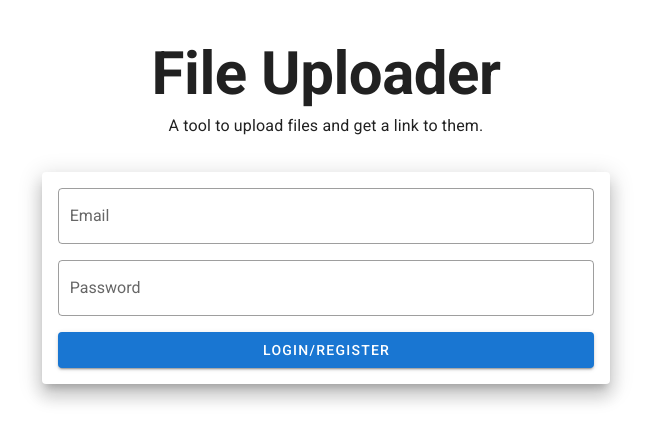
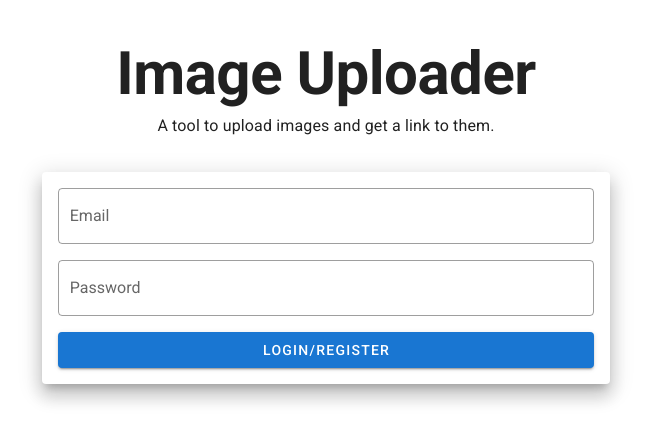
Before and after one commit to toannn00/upload-file, a Nuxt app in the folder frontend/: page / in a window 1280 px wide. Shown: the top 442 px of the page, without its empty margins (314-965 px from the left). Built offline with nearby package versions, Linux system fonts and the light colour scheme.

Commit message:
Accept image files only

```diff
--- a/frontend/components/FileList/index.vue
+++ b/frontend/components/FileList/index.vue
@@ -2,7 +2,7 @@
   <v-row justify="center" align="center">
     <v-col cols="12" sm="8" md="6">
       <v-card class="elevation-12">
-        <v-card-title>Your Files</v-card-title>
+        <v-card-title>Your Images</v-card-title>
         <v-card-text>
           <v-progress-linear
             v-if="loading"
--- a/frontend/components/FileUpload/index.vue
+++ b/frontend/components/FileUpload/index.vue
@@ -7,19 +7,19 @@
             v-model="file"
             :loading="loading"
             accept="*/*"
-            label="Select a file"
-            :rules="[rules.maxSize]"
+            label="Select an image"
+            :rules="[rules.maxSize, rules.acceptedExtention]"
             @change="onFileChange"
           ></v-file-input>
           <v-btn
             block
             color="primary"
-            :disabled="!file || !isValidFileSize"
+            :disabled="!file || !isValidFileSize || !isValidFileExtention"
             :loading="loading"
             @click="handleUpload"
             class="mt-4"
           >
-            Upload File
+            Upload Image
           </v-btn>
         </v-card-text>
       </v-card>
@@ -48,10 +48,17 @@ export default class FileUpload extends Vue {
         "File size should be less than 5MB"
       );
     },
+    acceptedExtention: (file: File | null) => {
+      return !file || file.type.includes("image") || "File should be an image";
+    },
   };
 
   get isValidFileSize(): boolean {
     return !!this.file && this.file.size <= MAX_FILE_SIZE;
+  }
+
+  get isValidFileExtention(): boolean {
+    return !!this.file && this.file.type.includes("image");
   }
 
   onFileChange(file: File | null): void {
--- a/frontend/components/Header/index.vue
+++ b/frontend/components/Header/index.vue
@@ -1,8 +1,8 @@
 <template>
   <div class="text-center my-8">
-    <h1 class="text-h2 font-weight-bold">File Uploader</h1>
+    <h1 class="text-h2 font-weight-bold">Image Uploader</h1>
     <p class="text-subtitle-1 mt-2">
-      A tool to upload files and get a link to them.
+      A tool to upload images and get a link to them.
     </p>
     <div v-if="email" class="mt-4">
       <p class="text-subtitle-2">
--- a/frontend/nuxt.config.js
+++ b/frontend/nuxt.config.js
@@ -3,15 +3,19 @@ import colors from "vuetify/es5/util/colors";
 export default {
   // Global page headers: https://go.nuxtjs.dev/config-head
   head: {
-    titleTemplate: "%s - File Uploader",
-    title: "File Uploader",
+    titleTemplate: "%s - Image Uploader",
+    title: "Image Uploader",
     htmlAttrs: {
       lang: "en",
     },
     meta: [
       { charset: "utf-8" },
       { name: "viewport", content: "width=device-width, initial-scale=1" },
-      { hid: "description", name: "description", content: "File upload application" },
+      {
+        hid: "description",
+        name: "description",
+        content: "Image upload application",
+      },
       { name: "format-detection", content: "telephone=no" },
     ],
     link: [{ rel: "icon", type: "image/x-icon", href: "/favicon.ico" }],
@@ -75,6 +79,6 @@ export default {
 
   ssr: true,
   render: {
-    ssr: true
+    ssr: true,
   },
 };
--- a/frontend/types/api.ts
+++ b/frontend/types/api.ts
@@ -11,6 +11,7 @@ export interface FileListComponent extends Vue {
 
 export interface FileRules {
   maxSize: (file: File | null) => boolean | string;
+  acceptedExtention: (file: File | null) => boolean | string;
 }
 
 export interface FileData {
```
